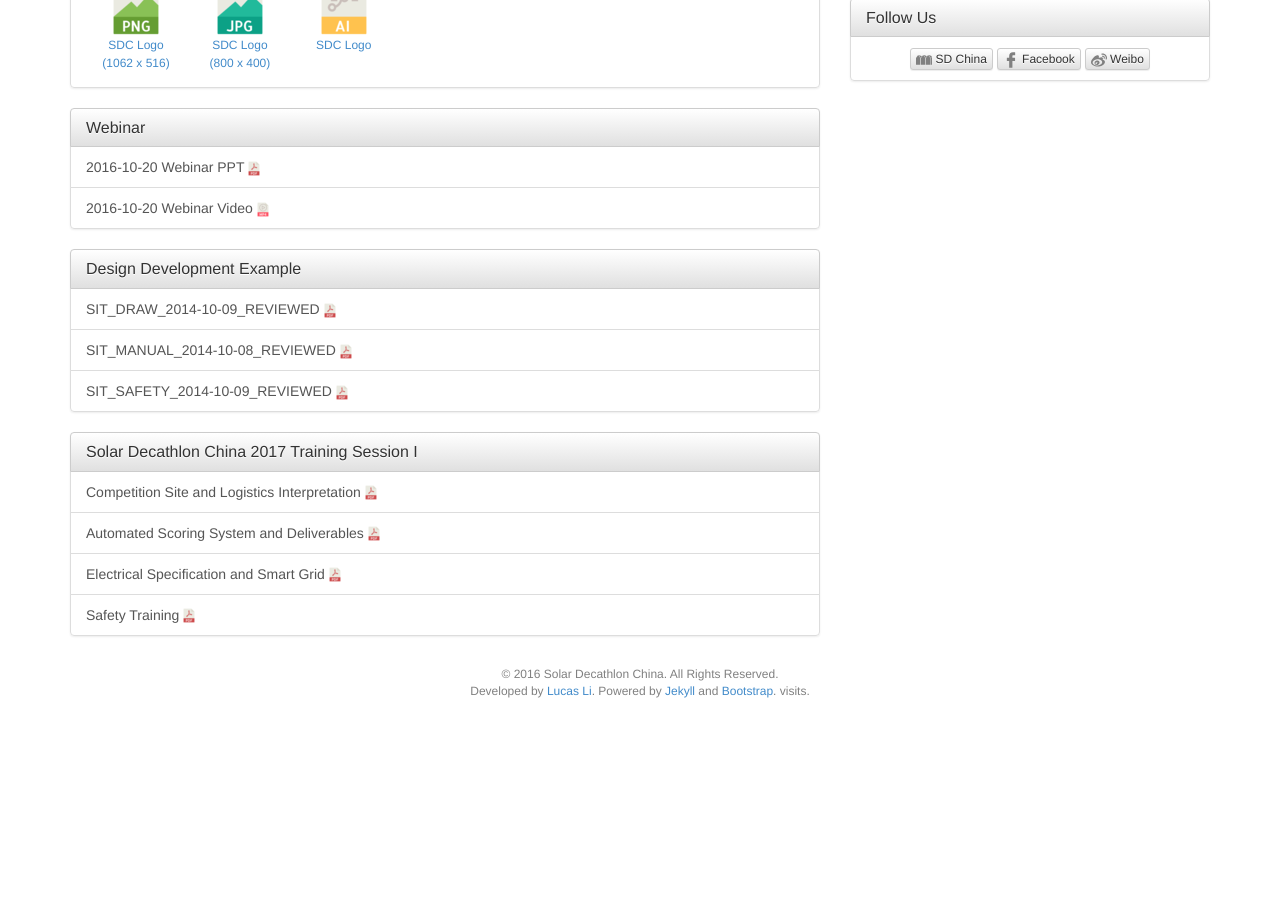
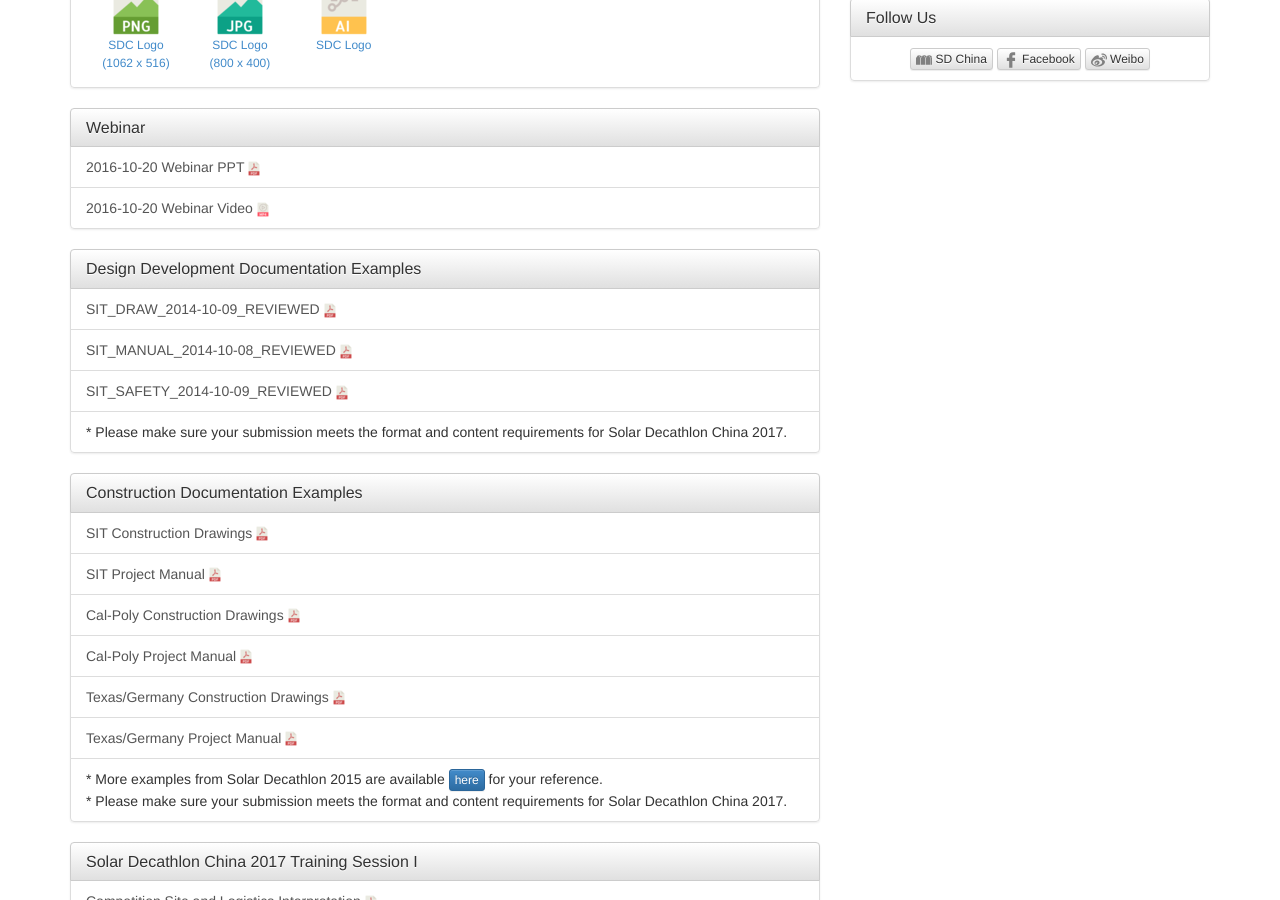
Before and after one commit to Chev550/service, a Jekyll site: the page built from pages/downloads.html, in a window 1280 px wide and 900 px high, scrolled down 568 px. Built offline with Jekyll 4.4.1, drawn with Linux system fonts in a browser that asks for light colours; nearby versions of some CDN libraries; comment, search, counter and statistics services are not loaded; before the commit the page ends 1278 px from its top, so only the background shows below that.

Commit message:
download

```diff
--- a/pages/downloads.html
+++ b/pages/downloads.html
@@ -30,6 +30,9 @@ title: "Downloads"
 		</span>
 	</div>
 </div>
+
+
+<!-- ========================== Building Code ============================ -->
 
 
 <div class="list-group">
@@ -97,7 +100,7 @@ title: "Downloads"
 
 <div class="list-group">
 	<div class="list-group-item active">
-		<h3 class="panel-title">Design Development Example</h3>
+		<h3 class="panel-title">Design Development Documentation Examples</h3>
 	</div>
 
 	<a class="list-group-item" href="https://pan.baidu.com/s/1jIyixwU" target="_blank">SIT_DRAW_2014-10-09_REVIEWED <img src="{{ site.baseurl }}/assets/img/pdf_16.png"></a>
@@ -105,8 +108,38 @@ title: "Downloads"
 	<a class="list-group-item" href="https://pan.baidu.com/s/1dFyY5jj" target="_blank">SIT_MANUAL_2014-10-08_REVIEWED <img src="{{ site.baseurl }}/assets/img/pdf_16.png"></a>
 
 	<a class="list-group-item" href="https://pan.baidu.com/s/1eRB73WY" target="_blank">SIT_SAFETY_2014-10-09_REVIEWED <img src="{{ site.baseurl }}/assets/img/pdf_16.png"></a>
+
+	<div class="list-group-item">
+		* Please make sure your submission meets the format and content requirements for Solar Decathlon China 2017.
+	</div>
 </div>
 
+
+<!-- ======================== Construction Example ======================== -->
+
+
+<div class="list-group">
+	<div class="list-group-item active">
+		<h3 class="panel-title">Construction Documentation Examples</h3>
+	</div>
+
+	<a class="list-group-item" href="https://pan.baidu.com/s/1geD7y3D" target="_blank">SIT Construction Drawings <img src="{{ site.baseurl }}/assets/img/pdf_16.png"></a>
+
+	<a class="list-group-item" href="https://pan.baidu.com/s/1mhOm8sC" target="_blank">SIT Project Manual <img src="{{ site.baseurl }}/assets/img/pdf_16.png"></a>
+
+	<a class="list-group-item" href="https://pan.baidu.com/s/1gfkb28r" target="_blank">Cal-Poly Construction Drawings <img src="{{ site.baseurl }}/assets/img/pdf_16.png"></a>
+
+	<a class="list-group-item" href="https://pan.baidu.com/s/1geD7y0b" target="_blank">Cal-Poly Project Manual <img src="{{ site.baseurl }}/assets/img/pdf_16.png"></a>
+
+	<a class="list-group-item" href="https://pan.baidu.com/s/1hrY4flU" target="_blank">Texas/Germany Construction Drawings <img src="{{ site.baseurl }}/assets/img/pdf_16.png"></a>
+
+	<a class="list-group-item" href="https://pan.baidu.com/s/1nvHFjeD" target="_blank">Texas/Germany Project Manual <img src="{{ site.baseurl }}/assets/img/pdf_16.png"></a>
+
+	<div class="list-group-item">
+		* More examples from Solar Decathlon 2015 are available <a class="btn btn-xs btn-primary" href="http://www.solardecathlon.gov/2015/competition-technical-resources.html" target="_blank">here</a> for your reference.<br>
+		* Please make sure your submission meets the format and content requirements for Solar Decathlon China 2017.
+	</div>
+</div>
 
 <!-- ========================= Training Session I ======================== -->
 
```
Also changed, not shown: 1 other file.
